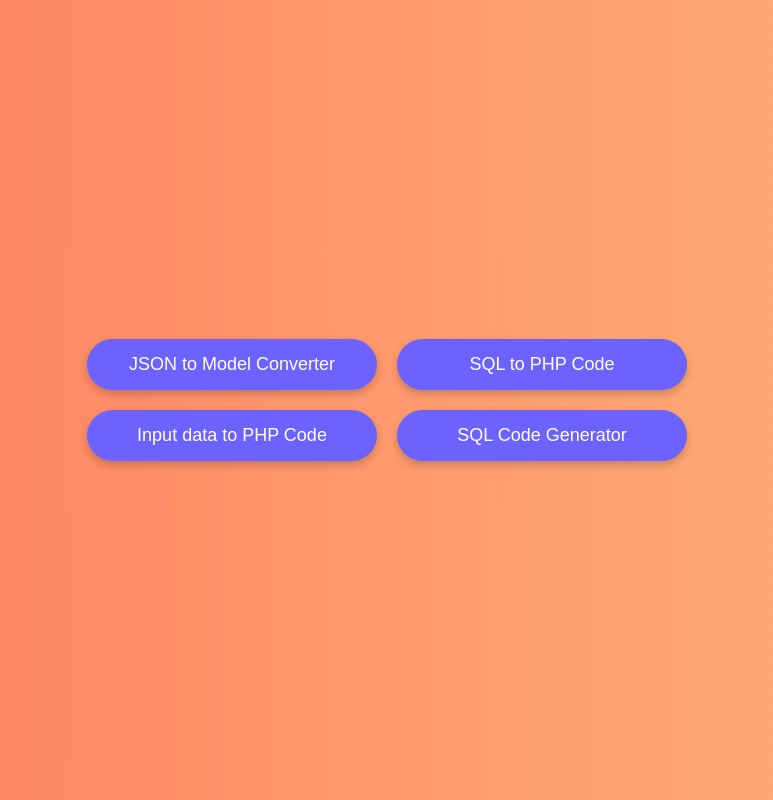
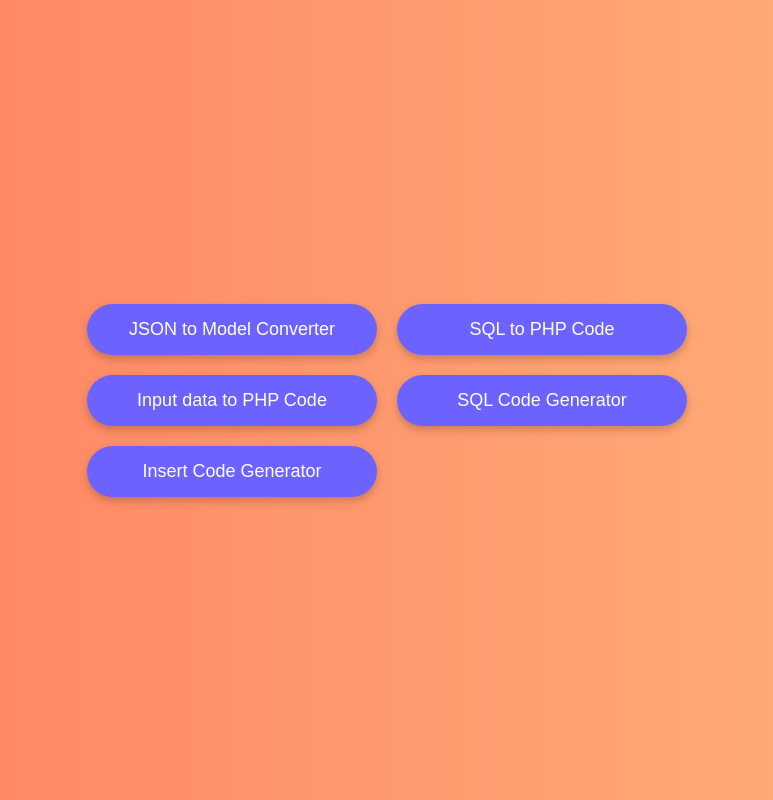
Before and after one commit to debbrotokumark/MyApiTool, a plain HTML site: page index.html in a window 1280 px wide. Shown: the whole page, without its empty margins (253-1026 px from the left). Drawn offline with Linux system fonts and the light colour scheme.

Commit message:
Update index.html

```diff
--- a/index.html
+++ b/index.html
@@ -69,6 +69,7 @@
         <button class="btn" onclick="openPage('https://debbrotokumark.github.io/MyApiTool/index1.html')">SQL to PHP Code</button>
         <button class="btn" onclick="openPage('https://debbrotokumark.github.io/MyApiTool/index3.html')">Input data to PHP Code</button>
         <button class="btn" onclick="openPage('https://debbrotokumark.github.io/MyApiTool/index4.html')">SQL Code Generator</button>
+        <button class="btn" onclick="openPage('https://debbrotokumark.github.io/MyApiTool/index5.html')">Insert Code Generator</button>
     </div>
 
     <script>
```
